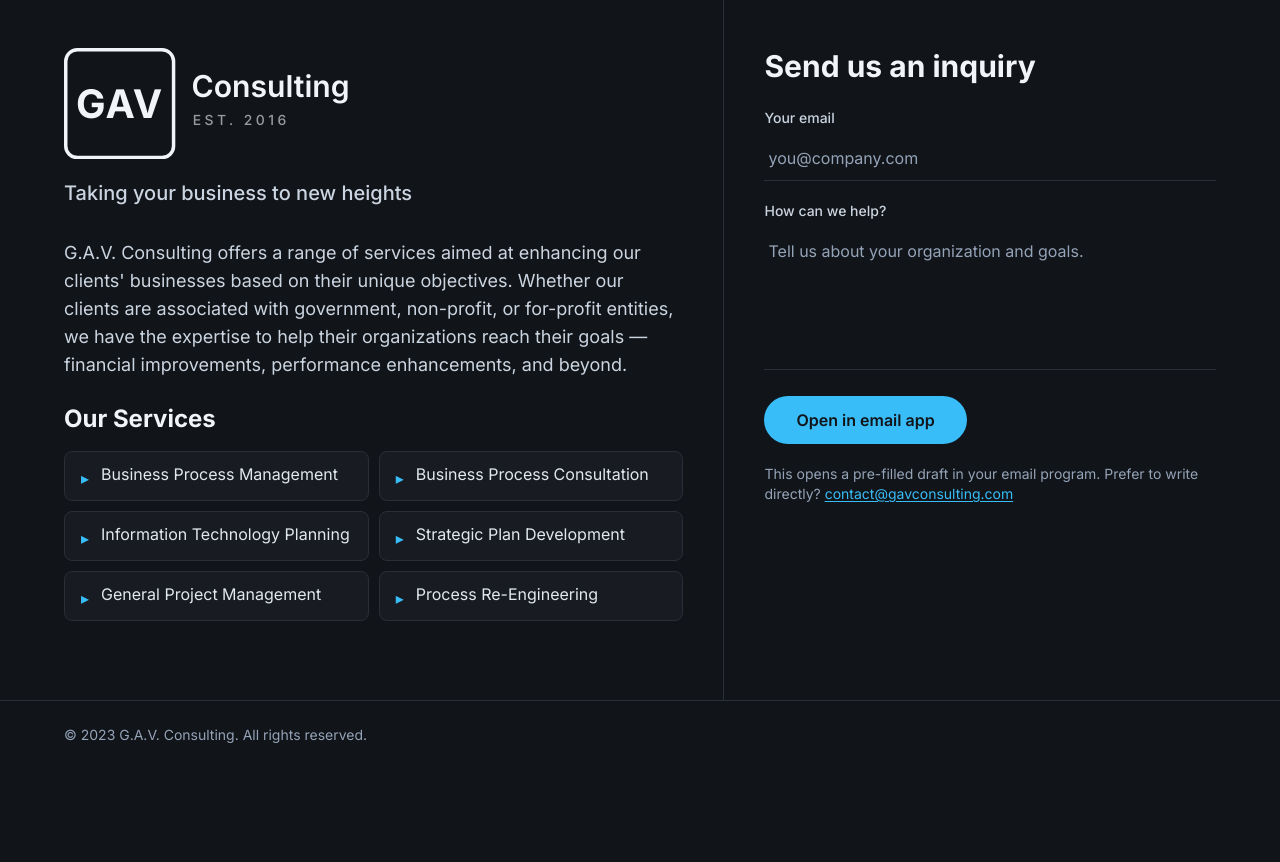
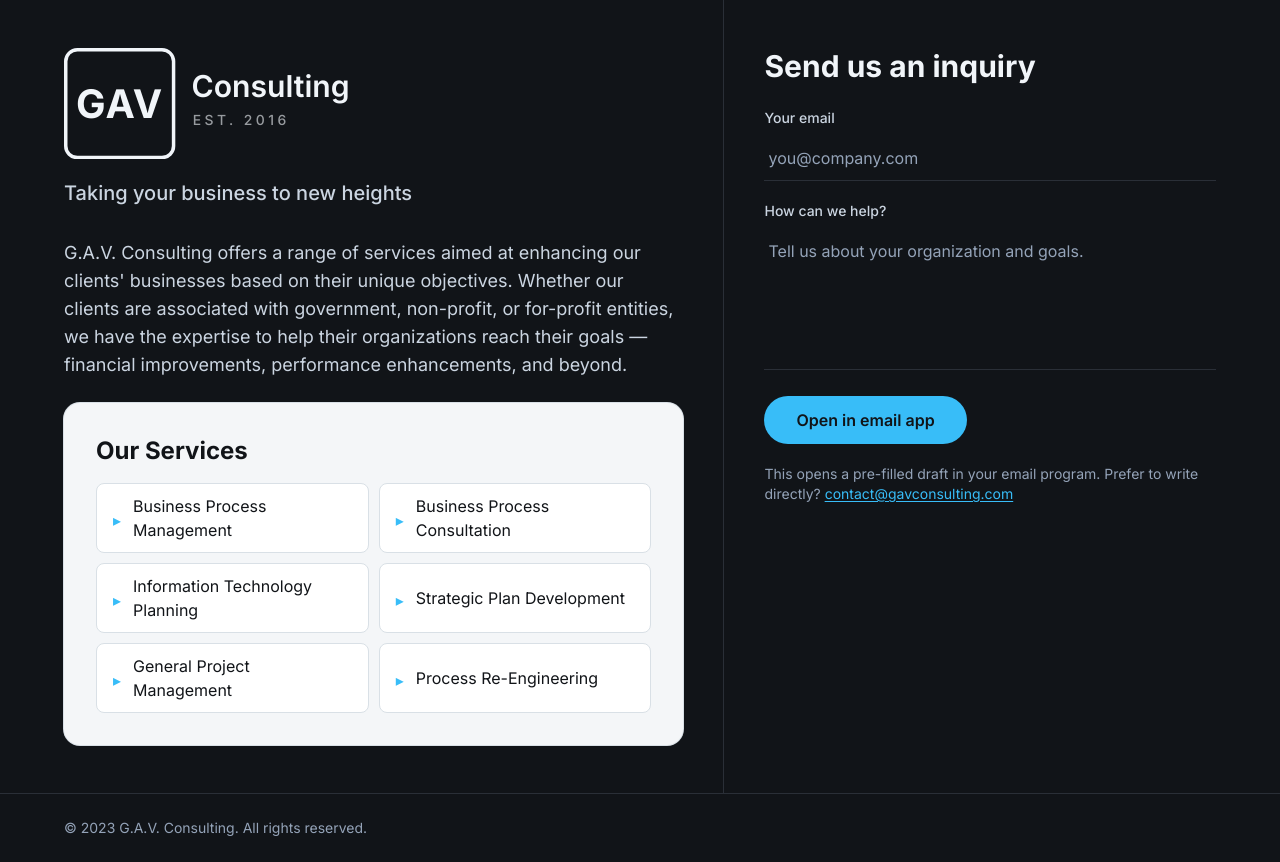
Before and after one commit to Greg-Vincent0711/GAVConsulting, a React (Vite) app: page / in a window 1280 px wide. Before the commit the page ends 800 px from the top, so only its background shows below. Built offline with nearby package versions, Linux system fonts and the light colour scheme; the HTML template or start-up script is replaced by a standard one.

Commit message:
updated styling portion for our services

```diff
--- a/src/Services.tsx
+++ b/src/Services.tsx
@@ -3,10 +3,14 @@ const Services: React.FC = () => (
   <section aria-labelledby="services-heading" className="space-y-6">
     <p className="text-base leading-relaxed text-slate-300 sm:text-lg">{INTRO}</p>
 
-    <div>
+    {/*
+      Off-white panel with the palette inverted: on the dark page the services
+      read as a bright, editorial block — blue type, black markers, white chips.
+    */}
+    <div className="rounded-2xl bg-paper p-6 shadow-sm ring-1 ring-paper-line sm:p-8">
       <h2
         id="services-heading"
-        className="text-xl font-bold text-slate-100 sm:text-2xl"
+        className="text-xl font-bold text-ink sm:text-2xl"
       >
         Our Services
       </h2>
@@ -16,8 +20,8 @@ const Services: React.FC = () => (
           <li
             key={service}
             className="
-              flex items-start gap-3 rounded-lg border border-ink-line
-              bg-ink-soft px-4 py-2.5 text-sm text-slate-200 sm:text-base
+              flex items-center gap-3 rounded-lg border border-paper-line
+              bg-white px-4 py-2.5 text-sm text-ink sm:text-base
             "
           >
             <span aria-hidden="true" className="mt-1 text-accent">
--- a/tailwind.config.js
+++ b/tailwind.config.js
@@ -18,6 +18,13 @@ export default {
         accent: {
           DEFAULT: "#38bdf8", // sky-400
           hover: "#7dd3fc", // sky-300
+          deep: "#075985", // sky-800 — accent that stays readable on light surfaces
+        },
+        // Off-white panel: warm, low-glare, sits with the ink palette rather than
+        // fighting it. Not pure #fff so it doesn't blow out against the dark page.
+        paper: {
+          DEFAULT: "#f4f6f8",
+          line: "#d9e0e6",
         },
       },
       fontFamily: {
```
